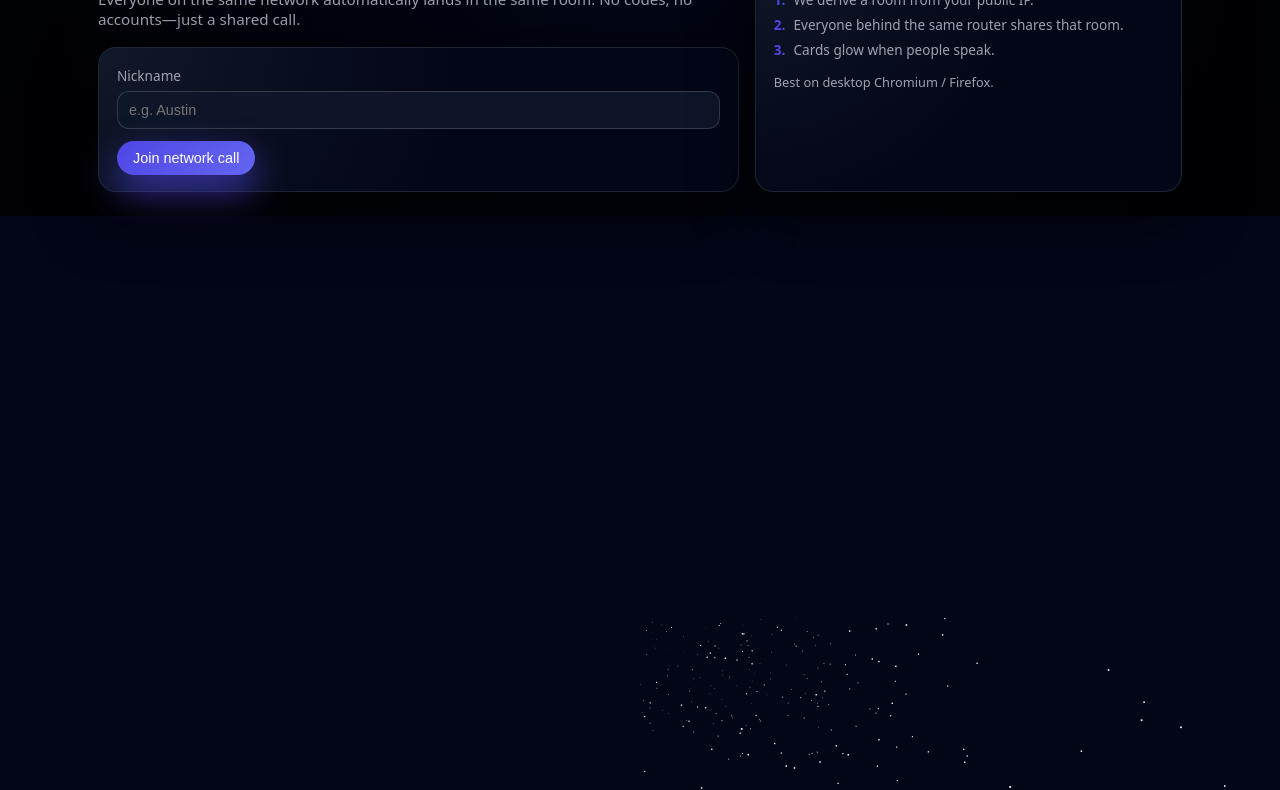
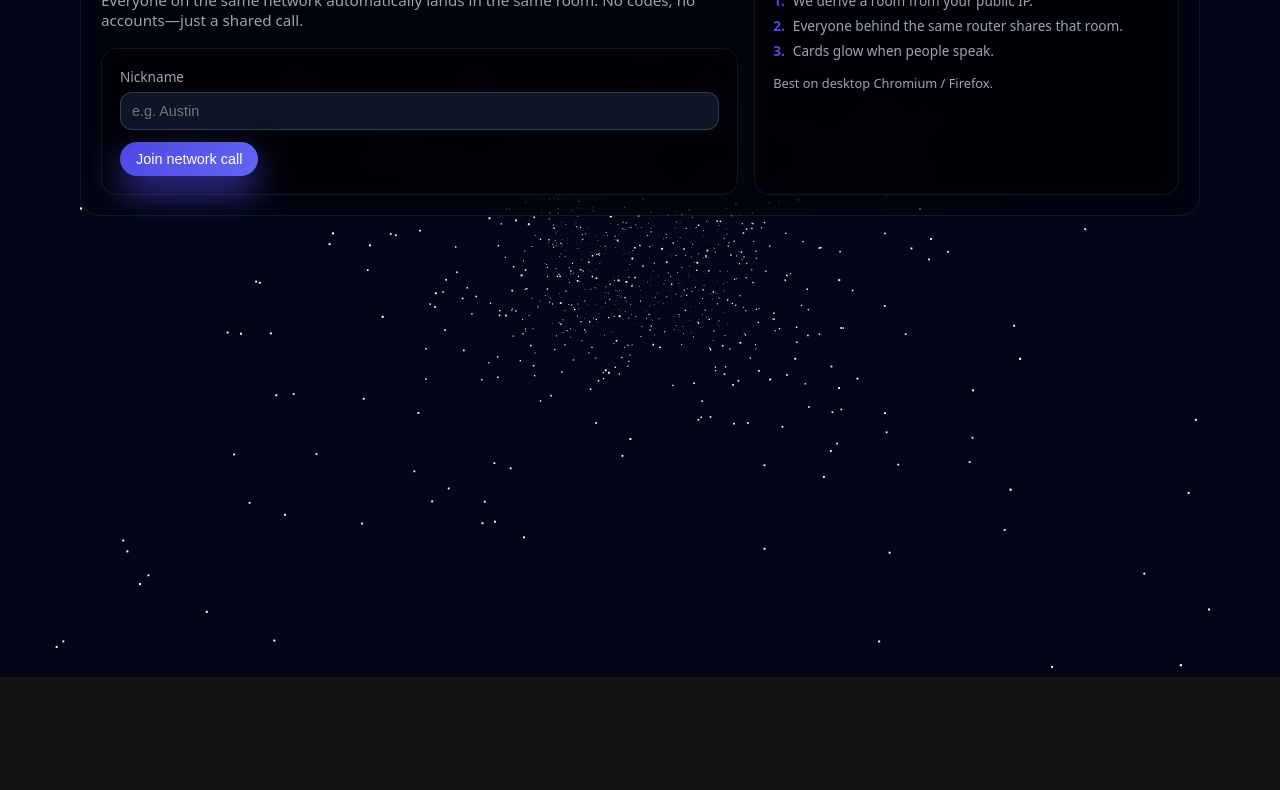
Before and after one commit to LANParty-VC/lanparty-vc.github.io, a plain HTML site: page index.html in a window 1280 px wide. Shown: the part 123-913 px from the top of the page. After the commit the page ends 800 px from the top, so only its background shows below. Drawn offline with Linux system fonts and the light colour scheme.

Commit message:
added start

```diff
--- a/app.js
+++ b/app.js
@@ -1,4 +1,4 @@
-// === STARFIELD ENGINE ===
+// === REAL 3D STARFIELD ENGINE ===
 (function createStarfield() {
   const canvas = document.createElement("canvas");
   canvas.className = "lp-starfield";
@@ -7,8 +7,9 @@
   const ctx = canvas.getContext("2d");
 
   let stars = [];
-  const STAR_COUNT = 350;
-  const SPEED = 0.05;
+  const STAR_COUNT = 1000;       // number of stars
+  const MAX_DEPTH = 1200;        // depth of field
+  const SPEED = 0.6;            // star movement speed
 
   function resize() {
     canvas.width = window.innerWidth;
@@ -19,9 +20,9 @@
     stars = [];
     for (let i = 0; i < STAR_COUNT; i++) {
       stars.push({
-        x: Math.random() * canvas.width,
-        y: Math.random() * canvas.height,
-        z: Math.random() * canvas.width,
+        x: Math.random() * canvas.width - canvas.width / 2,
+        y: Math.random() * canvas.height - canvas.height / 2,
+        z: Math.random() * MAX_DEPTH,
       });
     }
   }
@@ -32,14 +33,18 @@
 
     for (let star of stars) {
       star.z -= SPEED;
-      if (star.z <= 0) star.z = canvas.width;
+      if (star.z <= 0) {
+        star.x = Math.random() * canvas.width - canvas.width / 2;
+        star.y = Math.random() * canvas.height - canvas.height / 2;
+        star.z = MAX_DEPTH;
+      }
 
-      const k = 128.0 / star.z;
+      const k = 128 / star.z;
       const px = star.x * k + canvas.width / 2;
       const py = star.y * k + canvas.height / 2;
 
       if (px >= 0 && px <= canvas.width && py >= 0 && py <= canvas.height) {
-        const size = (1 - star.z / canvas.width) * 2;
+        const size = (1 - star.z / MAX_DEPTH) * 2.2;
         ctx.fillStyle = "white";
         ctx.fillRect(px, py, size, size);
       }
--- a/styles.css
+++ b/styles.css
@@ -21,15 +21,6 @@
   box-sizing: border-box;
 }
 
-body.lp-body {
-  margin: 0;
-  min-height: 100vh;
-  font-family: system-ui, -apple-system, BlinkMacSystemFont, "SF Pro Text",
-    "Segoe UI", sans-serif;
-  background: radial-gradient(circle at top, #020617 0, #000 60%);
-  color: var(--text);
-  overflow-x: hidden;
-}
 
 /* Starfield background */
 
@@ -135,13 +126,35 @@
   font-size: 0.95rem;
 }
 
+body.lp-body {
+  margin: 0;
+  min-height: 100vh;
+  font-family: system-ui, -apple-system, BlinkMacSystemFont, "SF Pro Text",
+    "Segoe UI", sans-serif;
+  background: transparent; /* IMPORTANT */
+  color: var(--text);
+  overflow-x: hidden;
+}
+
+.lp-shell,
+.lp-container {
+  background: rgba(0, 0, 0, 0.25); /* translucent */
+  backdrop-filter: blur(18px) brightness(0.8); /* glass effect */
+  border-radius: 20px;
+  border: 1px solid rgba(255, 255, 255, 0.08);
+  padding: 20px;
+  position: relative;
+  z-index: 1;
+}
+
 .lp-card {
-  background: radial-gradient(circle at top left, #111827 0, #020617 55%);
-  border-radius: var(--radius-lg);
-  padding: 18px 18px 16px;
-  border: 1px solid rgba(31, 41, 55, 0.9);
-  box-shadow: var(--shadow-soft);
-  backdrop-filter: blur(18px);
+  background: rgba(0, 0, 0, 0.35); /* translucent */
+  backdrop-filter: blur(14px) brightness(0.9);
+  border-radius: 16px;
+  border: 1px solid rgba(255, 255, 255, 0.08);
+  padding: 18px;
+  position: relative;
+  z-index: 1;
 }
 
 .lp-card-hero {
@@ -377,3 +390,22 @@
     grid-template-columns: minmax(0, 1fr);
   }
 }
+.lp-peer-card {
+  background: rgba(0, 0, 0, 0.35);
+  backdrop-filter: blur(10px) brightness(0.9);
+  border: 1px solid rgba(255, 255, 255, 0.12);
+  border-radius: 14px;
+  padding: 10px;
+  display: flex;
+  gap: 10px;
+  transition: 150ms ease;
+}
+.lp-starfield {
+  position: fixed;
+  inset: 0;
+  z-index: -1;
+  background: #020617;
+}
+.lp-starfield {
+  pointer-events: none; /* prevents blocking clicks */
+}
```
